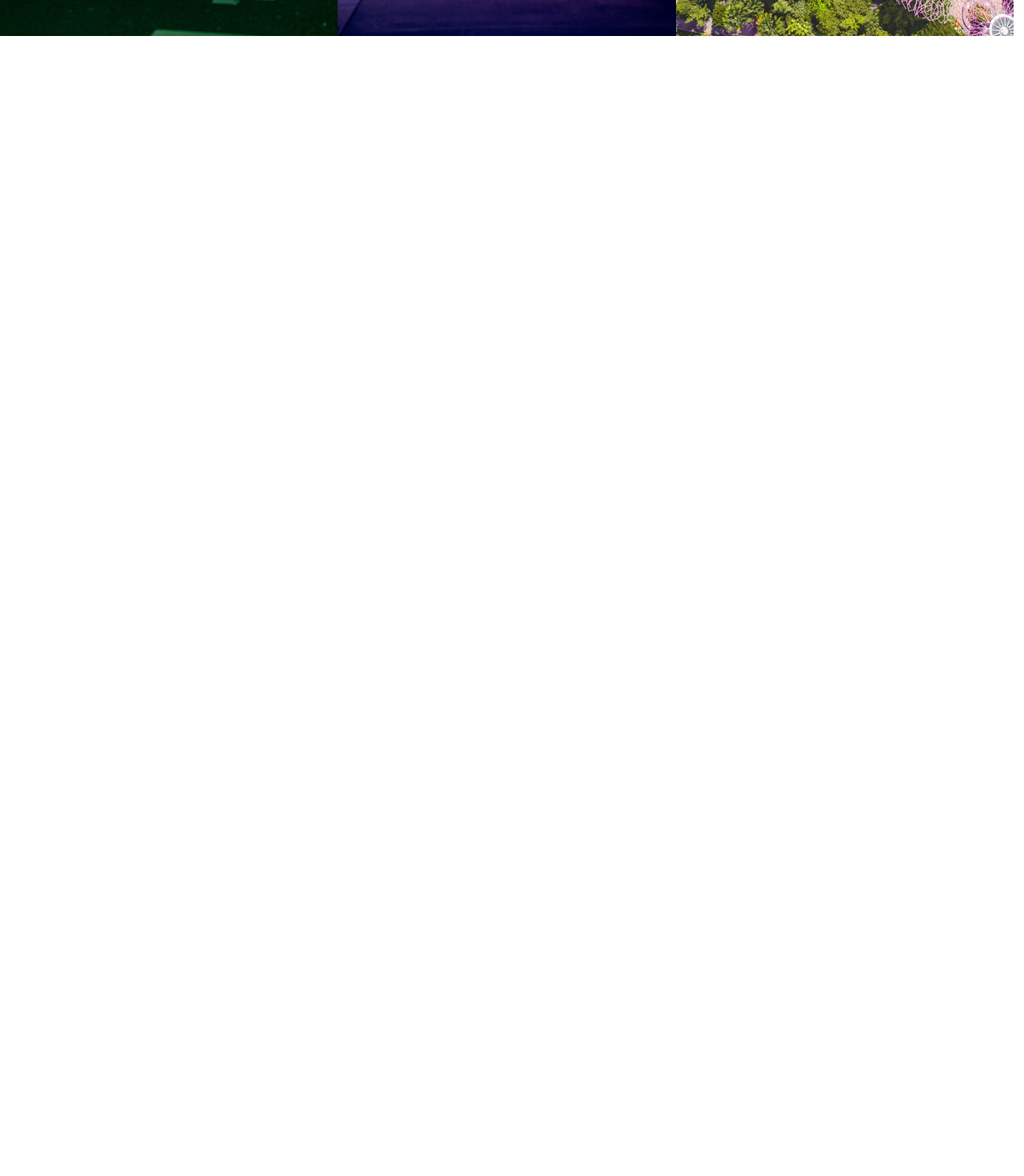
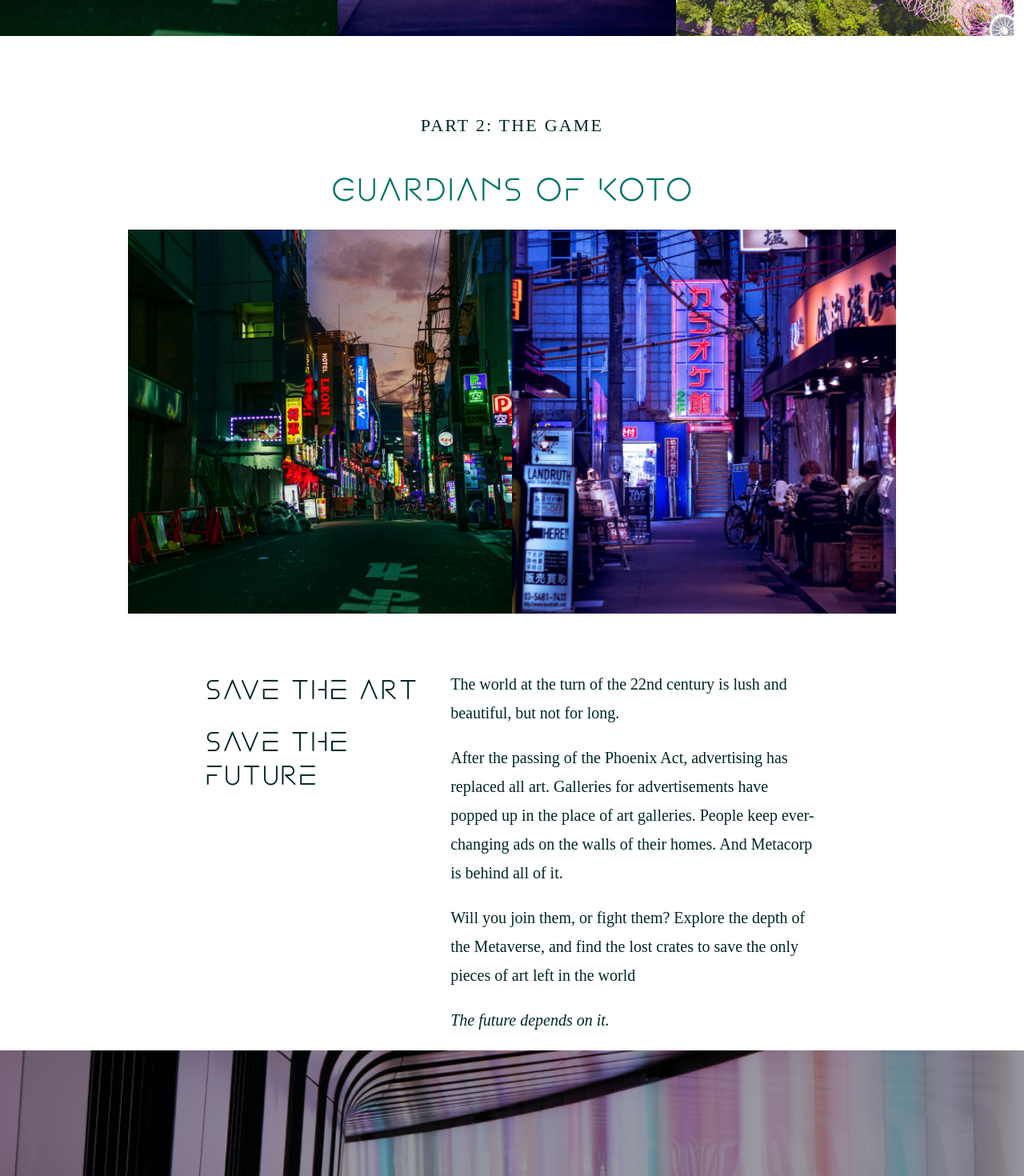
Before and after one commit to valeriiRadko/worldofkoto, a Next.js app: page / in a window 1280 px wide. Shown: the part 4700-6170 px from the top of the page at 80% size. Before the commit the page ends 4745 px from the top, so only its background shows below. Built offline with nearby package versions, Linux system fonts and the light colour scheme.

Commit message:
signup flow

```diff
--- /dev/null
+++ b/components/sections/guardians.js
@@ -0,0 +1,59 @@
+import React from "react";
+import styles from "../../styles/components/sections/guardians.module.css";
+import Image from "next/image";
+const Guardians = () => {
+  return (
+    <div className={styles.container}>
+      <h1 className={styles.subtitle}>PART 2: the Game</h1>
+      <h1 className={styles.title}>Guardians of Koto</h1>
+      <div className={styles.guardiansimagecontainer}>
+        <div className={styles.imagecont}>
+          <Image
+            src="/l1.png"
+            alt="Art"
+            layout="fill"
+            className={styles.image}
+          />
+        </div>
+        <div className={styles.imagecont}>
+          <Image
+            src="/l2.png"
+            alt="Art"
+            layout="fill"
+            className={styles.image}
+          />
+        </div>
+      </div>
+
+      <div className={styles.textcont}>
+        <div className={styles.lefttextcont}>
+          <h1 className={styles.texttitle}>Save the art</h1>
+          <h1 className={styles.texttitle}>Save the future</h1>
+        </div>
+        <div className={styles.righttextcont}>
+          <p className={styles.text}>
+            The world at the turn of the 22nd century is lush and beautiful, but
+            not for long.
+          </p>
+
+          <p className={styles.text}>
+            After the passing of the Phoenix Act, advertising has replaced all
+            art. Galleries for advertisements have popped up in the place of art
+            galleries. People keep ever-changing ads on the walls of their
+            homes. And Metacorp is behind all of it.
+          </p>
+
+          <p className={styles.text}>
+            Will you join them, or fight them? Explore the depth of the
+            Metaverse, and find the lost crates to save the only pieces of art
+            left in the world
+          </p>
+
+          <p className={styles.text}><i>The future depends on it.</i></p>
+        </div>
+      </div>
+    </div>
+  );
+};
+
+export default Guardians;
--- a/components/sections/image.js
+++ b/components/sections/image.js
@@ -8,10 +8,10 @@ const ImageContainer = () => {
         <Image src="/l1.png" alt="Art" layout="fill" className={styles.image} />
       </div>
       <div className={styles.imagesubcont}>
-      <Image src="/l2.png" alt="Art" layout="fill" className={styles.image} />
+        <Image src="/l2.png" alt="Art" layout="fill" className={styles.image} />
       </div>
       <div className={styles.imagesubcont}>
-      <Image src="/l3.png" alt="Art" layout="fill" className={styles.image} />
+        <Image src="/l3.png" alt="Art" layout="fill" className={styles.image} />
       </div>
     </div>
   );
--- /dev/null
+++ b/components/sections/signup.js
@@ -0,0 +1,10 @@
+import React from 'react';
+import styles from '../../styles/components/sections/signup.module.css';
+
+const SignUp = () => {
+    return ( <div className={styles.signupcontainer}>
+
+    </div> );
+}
+
+export default SignUp;
--- a/pages/index.js
+++ b/pages/index.js
@@ -5,6 +5,8 @@ import Header from "../components/header";
 import WhatIs from "../components/sections/whatis";
 import Art from "../components/sections/art";
 import ImageContainer from "../components/sections/image";
+import Guardians from "../components/sections/guardians";
+import SignUp from "../components/sections/signup";
 export default function Home() {
   return (
     <div className={styles.container}>
@@ -19,6 +21,8 @@ export default function Home() {
         <WhatIs />
         <Art />
         <ImageContainer />
+        <Guardians />
+        <SignUp/>
       </main>
 
       {/* <footer className={styles.footer}>
--- a/styles/Home.module.css
+++ b/styles/Home.module.css
@@ -1,5 +1,7 @@
 .container {
-  padding: 0 2rem;
+  /* padding: 0 2rem; */
+  max-width: 100vw;
+  overflow-x: hidden;
 }
 
 .main {
@@ -11,6 +13,9 @@
   justify-content: center;
   align-items: center;
   max-width: 100vw;
+  overflow-x: hidden;
+  width:100vw;
+
 }
 
 .footer {
--- /dev/null
+++ b/styles/components/sections/guardians.module.css
@@ -0,0 +1,95 @@
+.container {
+  width: 100vw;
+  display: flex;
+  align-items: center;
+  flex-direction: column;
+  margin-top: 10vh;
+}
+
+.subtitle {
+  font-family: Ubuntu;
+  font-style: normal;
+  font-weight: 300;
+  font-size: 22px;
+  line-height: 150%;
+
+  /* identical to box height, or 33px */
+  letter-spacing: 0.1em;
+  text-transform: uppercase;
+
+  color: #012626;
+}
+
+.title {
+  font-family: Futuro;
+  font-style: normal;
+  font-weight: normal;
+  font-size: 40px;
+  line-height: 115%;
+  /* identical to box height, or 46px */
+  letter-spacing: 0.01em;
+  text-transform: lowercase;
+
+  color: #007369;
+}
+
+.guardiansimagecontainer {
+  display: flex;
+  justify-content: center;
+  width: 75%;
+  flex-direction: row;
+  height: 60vh;
+  background-color: red;
+}
+.imagecont {
+  position: relative;
+  width: 50%;
+  height: 100%;
+}
+.image {
+  position: relative;
+  height: 80vh;
+  width: 33vw;
+  object-fit: cover;
+}
+
+.textcont {
+  width: 60vw;
+  min-height: 200px;
+  margin-top: 50px;
+  display: flex;
+}
+
+.lefttextcont {
+  width: 40%;
+}
+
+.righttextcont {
+  width: 60%;
+}
+
+.texttitle {
+  font-family: Futuro;
+  font-style: normal;
+  font-weight: normal;
+  font-size: 34px;
+  line-height: 125%;
+
+  /* or 42px */
+  letter-spacing: 0.01em;
+  text-transform: lowercase;
+
+  color: #012626;
+}
+
+.text {
+  font-family: Ubuntu;
+  font-style: normal;
+  font-weight: normal;
+  font-size: 20px;
+  line-height: 180%;
+
+  /* or 36px */
+
+  color: #012626;
+}
--- /dev/null
+++ b/styles/components/sections/signup.module.css
@@ -0,0 +1,7 @@
+.signupcontainer{
+    width:100vw;
+    height:60vh;
+    background-color: red;
+    background-image: url('../../../public/signup.png');
+    background-size: cover;
+}
--- a/styles/globals.css
+++ b/styles/globals.css
@@ -4,7 +4,8 @@ body {
   margin: 0;
   font-family: -apple-system, BlinkMacSystemFont, Segoe UI, Roboto, Oxygen,
     Ubuntu, Cantarell, Fira Sans, Droid Sans, Helvetica Neue, sans-serif;
-}
+  max-width:100vw;
+  }
 
 a {
   color: inherit;
```
Also changed, not shown: styles/components/sections/image.module.css (+5 -5 lines), public/signup.png (added).
